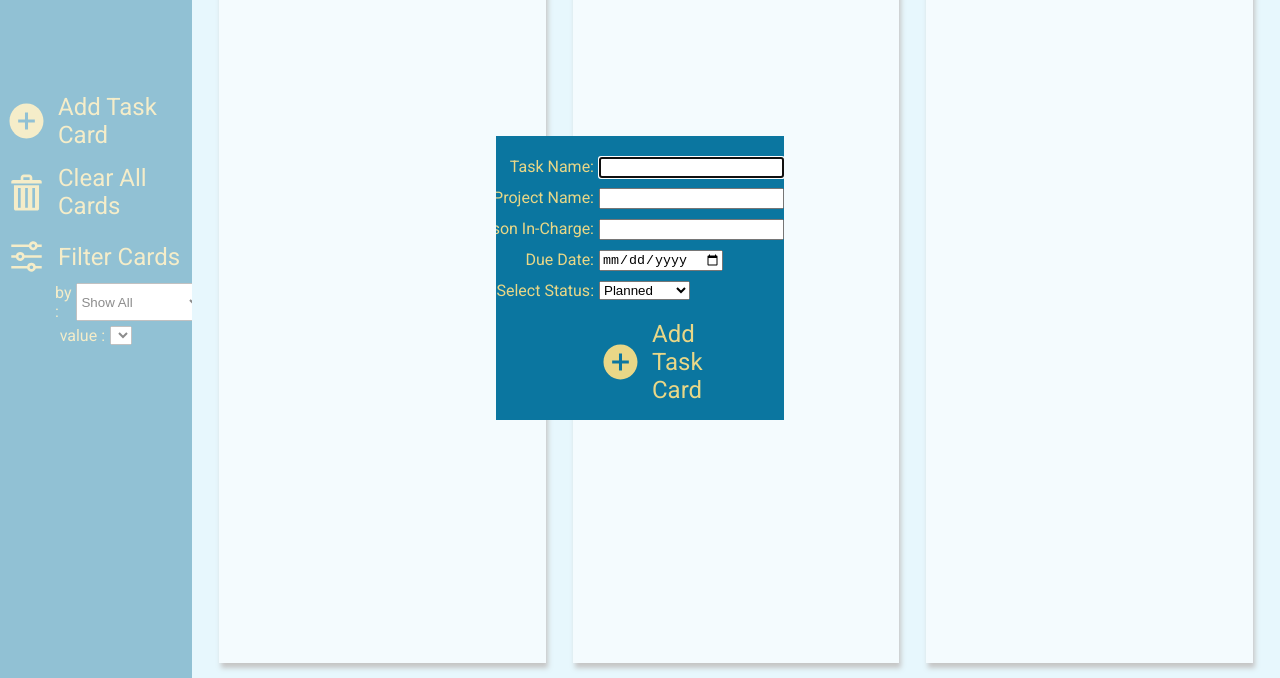
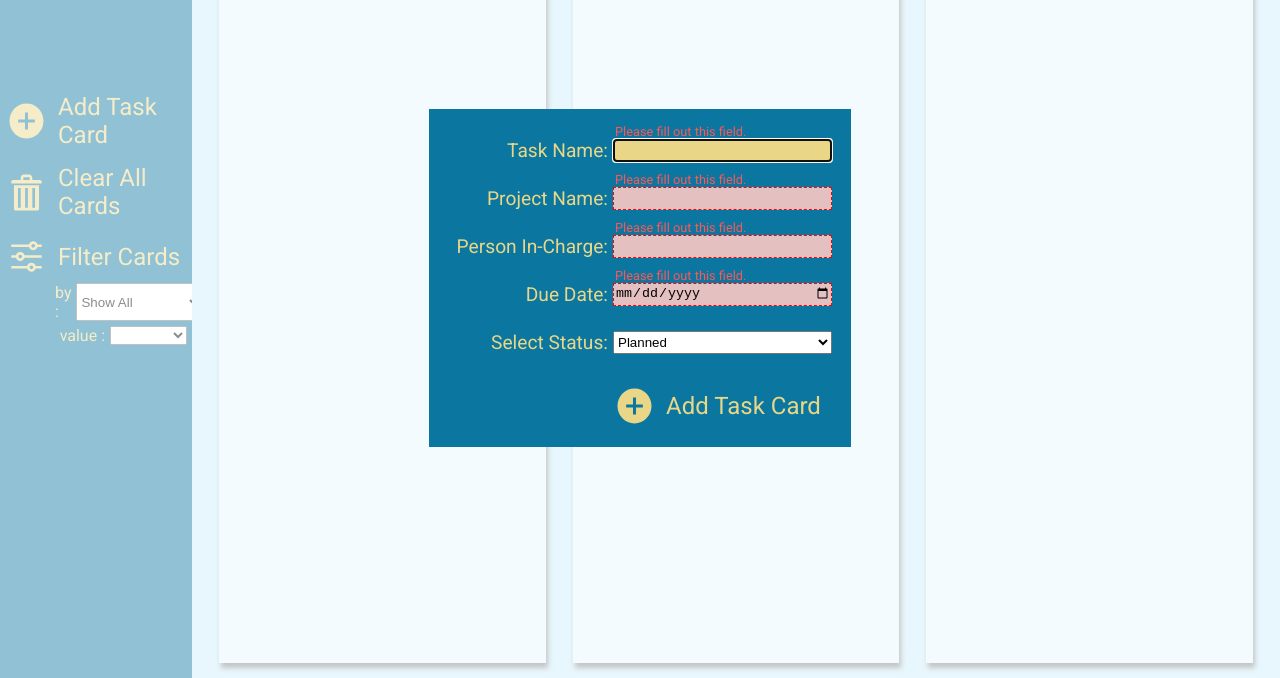
Before and after one commit to ibrahimcode85/Odin_Project_11_ToDoList, a website built with webpack: page src/index.html in a window 1280 px wide. Both pictures are taken after a click on the element "Add Task Card". Shown: the part 122-800 px from the top of the page. Built offline with nearby package versions, Linux system fonts and the light colour scheme.

Commit message:
Add validation function and style to check for missing field.

```diff
--- a/src/events.js
+++ b/src/events.js
@@ -2,6 +2,7 @@
 
 import { showInputDialog, closeInputDialog, clearDashboard } from "./ui";
 import { createCard, getSummaryValue, getSummarizedDashboard } from "./task";
+import { inputMissingValidation } from "./validation";
 
 export function initializeEventListeners(cardDeck) {
   document
@@ -26,4 +27,26 @@ export function initializeEventListeners(cardDeck) {
     const summaryValue = document.getElementById("summary-value").value;
     getSummarizedDashboard(summaryElement, summaryValue, cardDeck);
   });
+
+  // add validation handler when load dialog box
+  // it will first focus on first field
+  document
+    .querySelector("#input-task")
+    .addEventListener("focus", inputMissingValidation);
+
+  // add validation handler when inputting field
+  const inputTypeArray = [
+    "input-task",
+    "input-project",
+    "input-personInCharge",
+    "input-dueDate",
+  ];
+
+  for (let typeIndex in inputTypeArray) {
+    const input = document.querySelector(`#${inputTypeArray[typeIndex]}`);
+
+    input.addEventListener("change", () => {
+      inputMissingValidation();
+    });
+  }
 }
--- a/src/index.html
+++ b/src/index.html
@@ -53,13 +53,13 @@
         <div class="input-container">
           <label for="input-task">Task Name:</label>
           <input type="text" id="input-task" name="taskName" required />
+          <div class="error-message" id="input-task"></div>
         </div>
-
         <div class="input-container">
           <label for="input-project">Project Name:</label>
           <input type="text" id="input-project" name="projectName" required />
+          <div class="error-message" id="input-project"></div>
         </div>
-
         <div class="input-container">
           <label for="input-personInCharge">Person In-Charge:</label>
           <input
@@ -68,13 +68,13 @@
             name="personInCharge"
             required
           />
+          <div class="error-message" id="input-personInCharge"></div>
         </div>
-
         <div class="input-container">
           <label for="input-dueDate">Due Date:</label>
           <input type="date" id="input-dueDate" name="dueDate" required />
+          <div class="error-message" id="input-dueDate"></div>
         </div>
-
         <div class="input-container">
           <label for="input-status">Select Status:</label>
           <select id="input-status">
@@ -88,8 +88,6 @@
           <img src="../assets/add-icon.svg" class="control-icon" />
           <span class="control-text">Add Task Card</span>
         </div>
-
-        <!-- <button id="createTask">Add</button> -->
       </dialog>
     </div>
 
--- a/src/style.css
+++ b/src/style.css
@@ -9,7 +9,8 @@ body {
 }
 
 dialog[open] {
-  width: 20%;
+  font-size: 1.2rem;
+  width: 30%;
   display: flex;
   flex-direction: column;
   border: none;
@@ -17,24 +18,48 @@ dialog[open] {
 }
 
 dialog[open] .input-container {
+  position: relative;
   display: flex;
-  margin: 5px 0px 5px 0px;
+  margin: 10px 0px 15px 0px;
 }
 
 dialog[open] label {
-  flex: 0 0 130px;
+  flex: 0 0 160px;
   display: flex;
   justify-content: flex-end;
   color: rgb(233, 215, 135);
   margin-right: 5px;
 }
 
-dialog[open] input {
+dialog[open] input,
+select {
   flex: 1;
 }
 
+dialog[open] input:invalid {
+  background-color: rgb(228, 192, 192);
+  border: 1px red dashed;
+}
+
+dialog[open] input:focus,
+select:focus {
+  background-color: rgb(233, 215, 135);
+}
+
 dialog[open] .control-item {
-  margin-left: 135px;
+  margin-left: 165px;
+}
+
+dialog[open] #input-task-error,
+#input-project-error,
+#input-personInCharge-error,
+#input-dueDate-error {
+  position: absolute;
+  left: 162px;
+  top: -15px;
+  font-size: 0.8rem;
+  color: rgb(250, 88, 88);
+  margin-left: 5px;
 }
 
 .header {
--- a/src/task.js
+++ b/src/task.js
@@ -4,6 +4,7 @@
 import { differenceInCalendarDays } from "date-fns";
 import { dashboardDisplay, clearDashboard, summaryValueDisplay } from "./ui";
 import { uploadToStorage } from "./storage.js";
+import { inputMissingValidation } from "./validation.js";
 
 function getInput() {
   const task = document.querySelector("#input-task").value;
@@ -28,6 +29,12 @@ function daysRemaining(date) {
 }
 
 function createCard(cardDeck) {
+  // check validation
+  const noMissinigValue = inputMissingValidation();
+  if (noMissinigValue == false) {
+    return;
+  }
+
   const card = getInput();
   const daysRemain = daysRemaining(card.dueDate);
   clearInput(card);
--- /dev/null
+++ b/src/validation.js
@@ -0,0 +1,37 @@
+// This module will handle user input validation.
+
+function inputMissingValidation() {
+  // initialize validity bool
+  let inputNotMissing = true; // true = no missing input.
+
+  // define input type
+  const inputTypeArray = [
+    "input-task",
+    "input-project",
+    "input-personInCharge",
+    "input-dueDate",
+  ];
+
+  for (let typeIndex in inputTypeArray) {
+    // select required element
+    const input = document.querySelector(`#${inputTypeArray[typeIndex]}`);
+    const errorMsg = input.nextElementSibling;
+
+    // initialize error message element before checking validity
+    errorMsg.setAttribute("id", inputTypeArray[typeIndex]);
+    errorMsg.textContent = "";
+
+    // check validity and update style if not valid
+    if (input.validity.valueMissing) {
+      errorMsg.setAttribute("id", `${inputTypeArray[typeIndex]}-error`);
+      errorMsg.textContent = input.validationMessage;
+
+      // update not-missing status
+      inputNotMissing = inputNotMissing & false;
+    }
+  }
+
+  return !!inputNotMissing;
+}
+
+export { inputMissingValidation };
```
